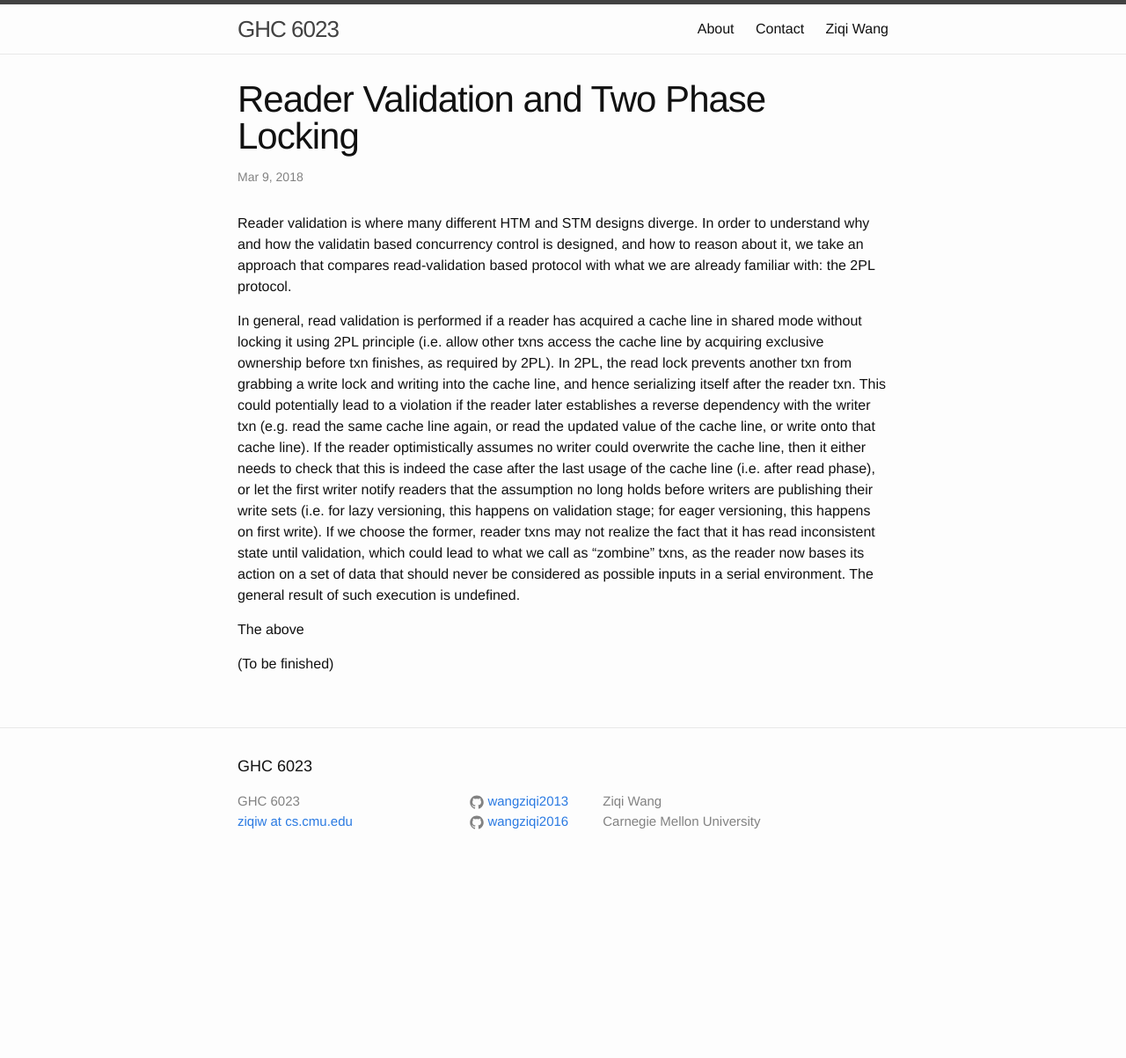
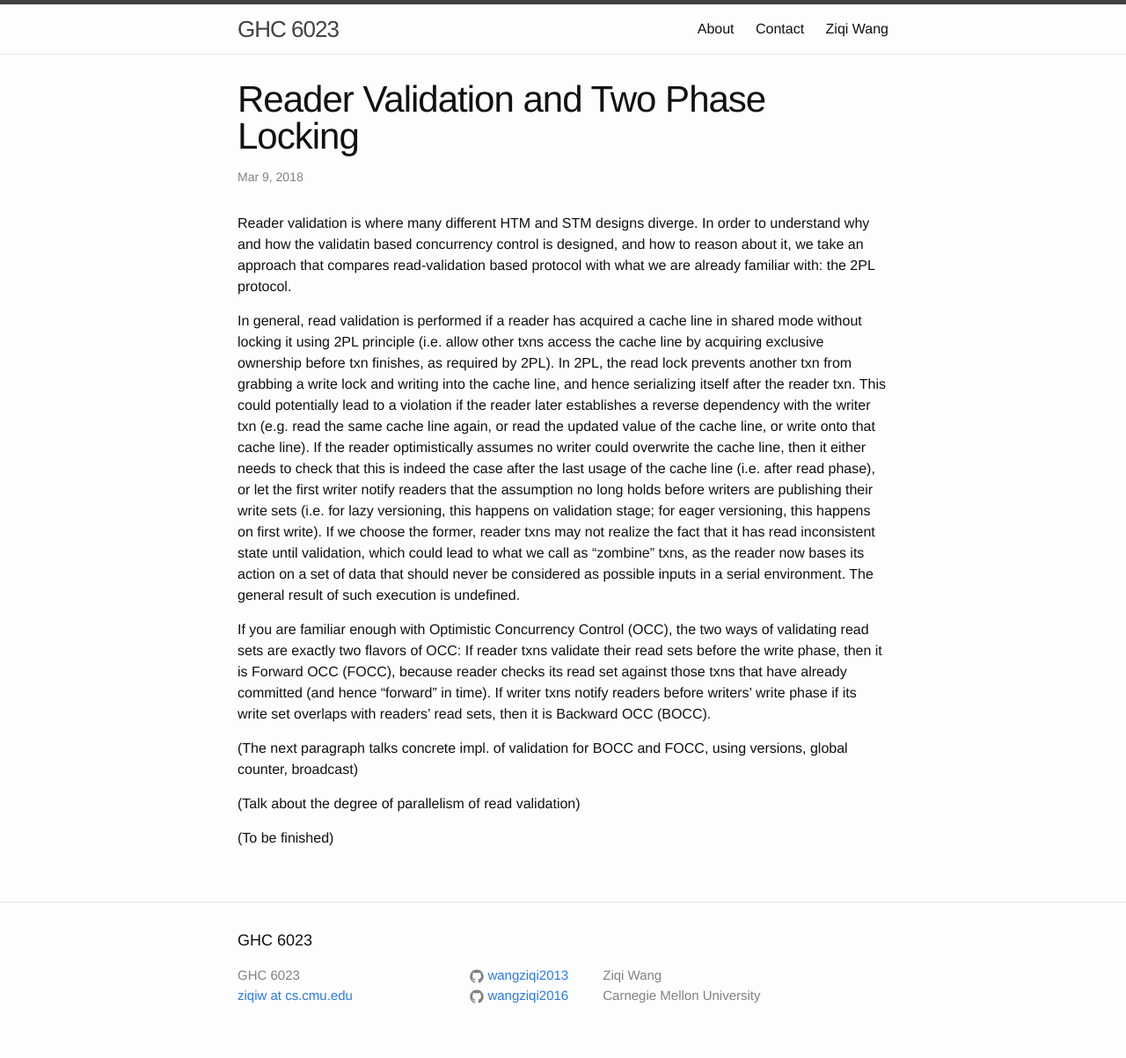
Before and after one commit to wangziqi2013/wangziqi2013.github.io, a Jekyll site: the page built from _posts/2018-03-18-Reader-Validation-and-2PL.markdown, in a window 1280 px wide. Shown: the whole page at 88% size. Built offline with Jekyll 4.4.1, drawn with Linux system fonts in a browser that asks for light colours; before the commit the page ends 1005 px from its top, so only the background shows below that.

Commit message:
Adding OCC

```diff
--- a/_posts/2018-03-18-Reader-Validation-and-2PL.markdown
+++ b/_posts/2018-03-18-Reader-Validation-and-2PL.markdown
@@ -21,6 +21,13 @@ the former, reader txns may not realize the fact that it has read inconsistent s
 lead to what we call as "zombine" txns, as the reader now bases its action on a set of data that should never
 be considered as possible inputs in a serial environment. The general result of such execution is undefined.
 
-The above
+If you are familiar enough with Optimistic Concurrency Control (OCC), the two ways of validating read sets are exactly
+two flavors of OCC: If reader txns validate their read sets before the write phase, then it is Forward OCC (FOCC), because reader
+checks its read set against those txns that have already committed (and hence "forward" in time). If writer txns
+notify readers before writers' write phase if its write set overlaps with readers' read sets, then it is Backward OCC (BOCC).
+
+(The next paragraph talks concrete impl. of validation for BOCC and FOCC, using versions, global counter, broadcast)
+
+(Talk about the degree of parallelism of read validation)
 
 (To be finished)
```
